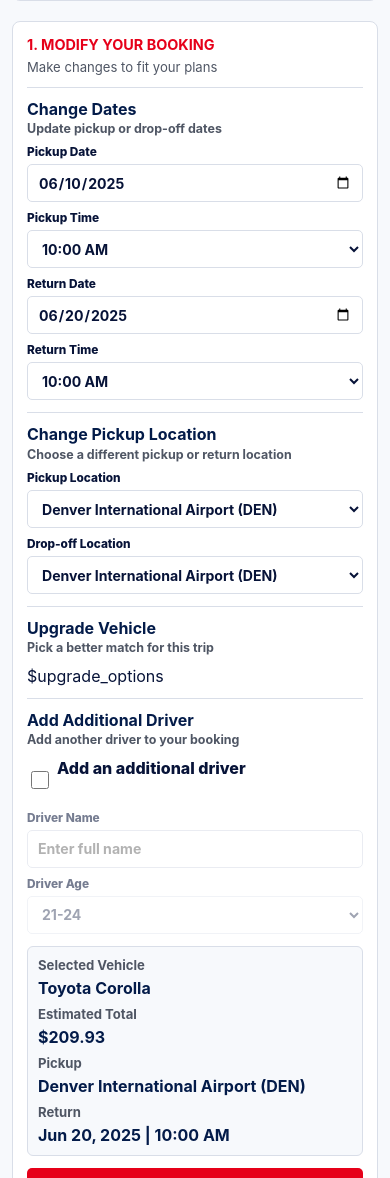
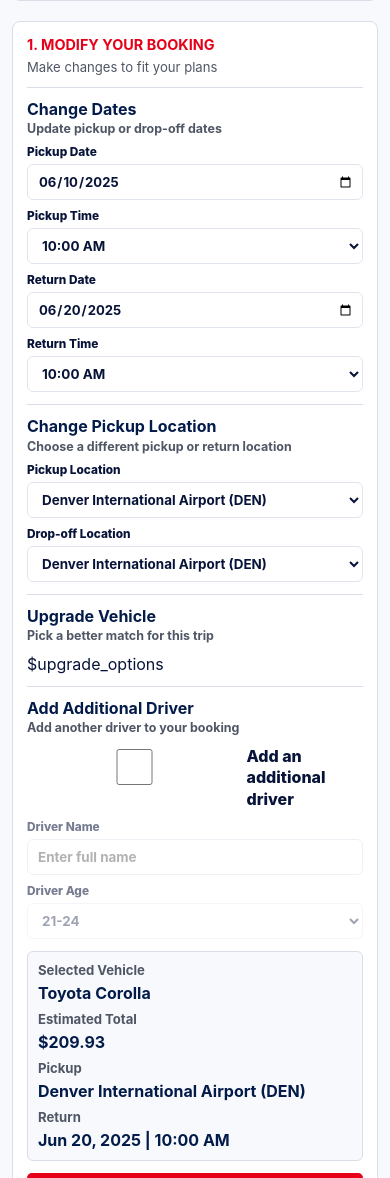
Before and after one commit to sriramreddy42/fairfares.space, a Python web app: template templates/dashboard.html in a window 390 px wide. Shown: the part 1312-2490 px from the top of the page. Run offline with Jinja, Linux system fonts and the light colour scheme; the template is opened without the code that fills it, so the values that code supplies are empty.

Commit message:
Contain mobile manage fields

```diff
--- a/static/css/styles.css
+++ b/static/css/styles.css
@@ -2926,6 +2926,8 @@ legend { font-size: 0.86rem; font-weight: 900; text-transform: uppercase; }
   .manage-screen .modify-grid.two {
     gap: 10px;
     grid-template-columns: 1fr;
+    min-width: 0;
+    overflow: hidden;
   }
 
   .manage-screen .modify-form label,
@@ -2949,11 +2951,36 @@ legend { font-size: 0.86rem; font-weight: 900; text-transform: uppercase; }
   .manage-screen .workflow-form select,
   .manage-screen .workflow-form textarea,
   .manage-screen .document-tools input {
+    appearance: auto;
+    border-color: #dfe4ee;
+    border-radius: 6px;
     color: var(--ink);
-    font-size: 0.88rem;
+    font-size: 0.84rem;
     font-weight: 650;
-    min-height: 38px;
+    line-height: 1.2;
+    max-width: 100%;
+    min-height: 36px;
+    min-width: 0;
     padding: 8px 10px;
+    text-align: left;
+    width: 100%;
+  }
+
+  .manage-screen .modify-form input[type="date"] {
+    font-size: 0.82rem;
+    padding-right: 8px;
+  }
+
+  .manage-screen .modify-form input[type="date"]::-webkit-date-and-time-value {
+    text-align: left;
+  }
+
+  .manage-screen .modify-form select,
+  .manage-screen .workflow-form select {
+    overflow: hidden;
+    padding-right: 30px;
+    text-overflow: ellipsis;
+    white-space: nowrap;
   }
 
   .manage-screen .upgrade-options label {
--- a/templates/auth.html
+++ b/templates/auth.html
@@ -4,7 +4,7 @@
   <meta charset="utf-8">
   <meta name="viewport" content="width=device-width, initial-scale=1">
   <title>$mode | FairFares</title>
-  <link rel="stylesheet" href="/static/css/styles.css?v=mobile-15">
+  <link rel="stylesheet" href="/static/css/styles.css?v=mobile-16">
 </head>
 <body class="login-screen">
   <header class="login-top">
--- a/templates/dashboard.html
+++ b/templates/dashboard.html
@@ -4,7 +4,7 @@
   <meta charset="utf-8">
   <meta name="viewport" content="width=device-width, initial-scale=1">
   <title>Manage Booking | FairFares</title>
-  <link rel="stylesheet" href="/static/css/styles.css?v=mobile-15">
+  <link rel="stylesheet" href="/static/css/styles.css?v=mobile-16">
   <script defer src="/static/js/app.js?v=14"></script>
 </head>
 <body class="manage-screen">
--- a/templates/index.html
+++ b/templates/index.html
@@ -4,7 +4,7 @@
   <meta charset="utf-8">
   <meta name="viewport" content="width=device-width, initial-scale=1">
   <title>$brand | Student Car Rentals</title>
-  <link rel="stylesheet" href="/static/css/styles.css?v=mobile-15">
+  <link rel="stylesheet" href="/static/css/styles.css?v=mobile-16">
   <script defer src="/static/js/app.js?v=14"></script>
 </head>
 <body>
```
